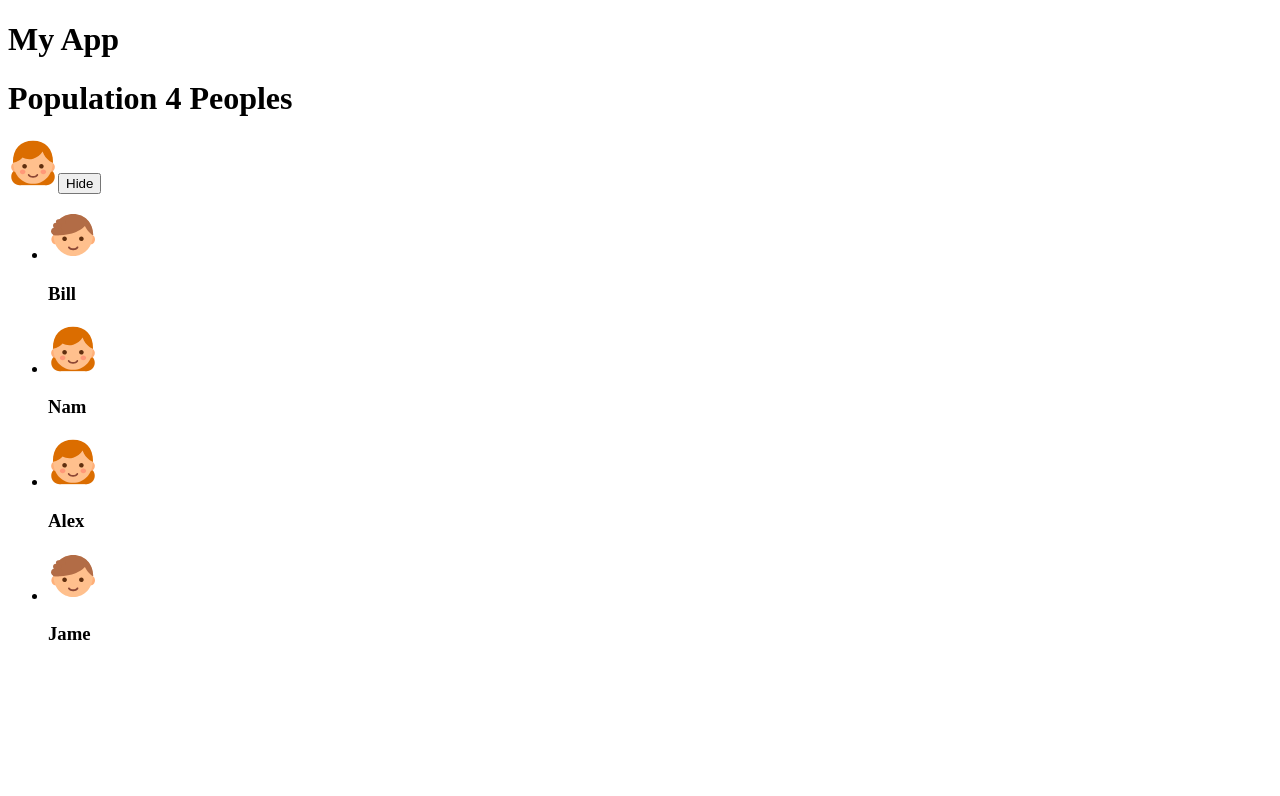
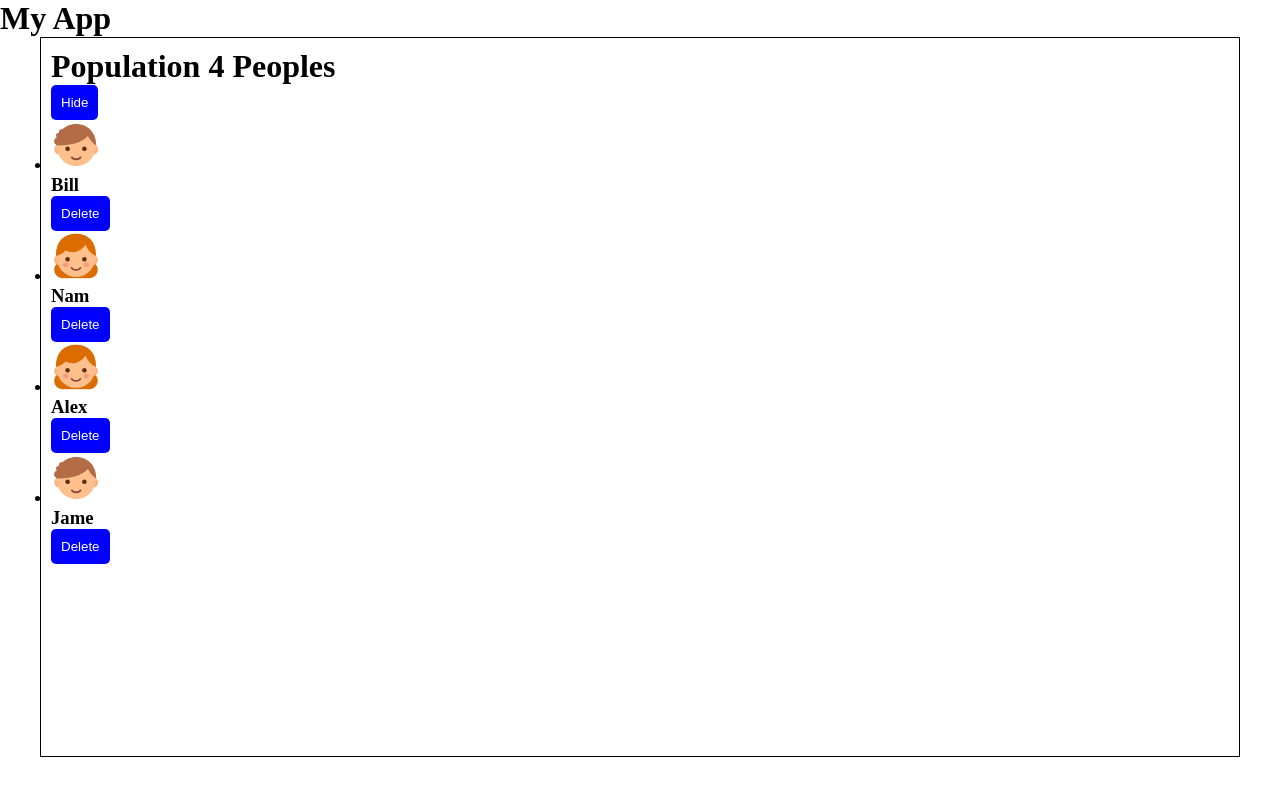
Before and after one commit to Siriphan47/Learn-react, a React (Vite) app: page / in a window 1280 px wide. Shown: the top 796 px of the page. Built offline with nearby package versions, Linux system fonts and the light colour scheme.

Commit message:
Learn how to create global style

```diff
--- a/src/App.jsx
+++ b/src/App.jsx
@@ -6,7 +6,9 @@ function App() {
   return (
     <>
       <Header />
-      <PersonList />
+      <main>
+        <PersonList />
+      </main>
     </>
   );
 }
--- a/src/components/PersonList.jsx
+++ b/src/components/PersonList.jsx
@@ -29,7 +29,6 @@ function PersonList() {
   return (
     <>
       <h1>Population {data.length} Peoples</h1>
-      <img src={girl} width={50} height={50} />
       <button onClick={() => setShow(!show)}>{show ? "Hide" : "Show"}</button>
       <ul>
         {show &&
@@ -41,6 +40,7 @@ function PersonList() {
                 height={50}
               />
               <h3>{item.name}</h3>
+              <button>Delete</button>
             </li>
           ))}
       </ul>
--- a/src/index.css
+++ b/src/index.css
@@ -1,111 +1,22 @@
-:root {
-  --text: #6b6375;
-  --text-h: #08060d;
-  --bg: #fff;
-  --border: #e5e4e7;
-  --code-bg: #f4f3ec;
-  --accent: #aa3bff;
-  --accent-bg: rgba(170, 59, 255, 0.1);
-  --accent-border: rgba(170, 59, 255, 0.5);
-  --social-bg: rgba(244, 243, 236, 0.5);
-  --shadow:
-    rgba(0, 0, 0, 0.1) 0 10px 15px -3px, rgba(0, 0, 0, 0.05) 0 4px 6px -2px;
-
-  --sans: system-ui, 'Segoe UI', Roboto, sans-serif;
-  --heading: system-ui, 'Segoe UI', Roboto, sans-serif;
-  --mono: ui-monospace, Consolas, monospace;
-
-  font: 18px/145% var(--sans);
-  letter-spacing: 0.18px;
-  color-scheme: light dark;
-  color: var(--text);
-  background: var(--bg);
-  font-synthesis: none;
-  text-rendering: optimizeLegibility;
-  -webkit-font-smoothing: antialiased;
-  -moz-osx-font-smoothing: grayscale;
-
-  @media (max-width: 1024px) {
-    font-size: 16px;
-  }
-}
-
-@media (prefers-color-scheme: dark) {
-  :root {
-    --text: #9ca3af;
-    --text-h: #f3f4f6;
-    --bg: #16171d;
-    --border: #2e303a;
-    --code-bg: #1f2028;
-    --accent: #c084fc;
-    --accent-bg: rgba(192, 132, 252, 0.15);
-    --accent-border: rgba(192, 132, 252, 0.5);
-    --social-bg: rgba(47, 48, 58, 0.5);
-    --shadow:
-      rgba(0, 0, 0, 0.4) 0 10px 15px -3px, rgba(0, 0, 0, 0.25) 0 4px 6px -2px;
-  }
-
-  #social .button-icon {
-    filter: invert(1) brightness(2);
-  }
-}
-
-body {
+* {
   margin: 0;
-}
-
-#root {
-  width: 1126px;
-  max-width: 100%;
-  margin: 0 auto;
-  text-align: center;
-  border-inline: 1px solid var(--border);
-  min-height: 100svh;
-  display: flex;
-  flex-direction: column;
+  padding: 0;
   box-sizing: border-box;
 }
 
-h1,
-h2 {
-  font-family: var(--heading);
-  font-weight: 500;
-  color: var(--text-h);
+button {
+  background: blue;
+  color: white;
+  padding: 10px;
+  cursor: pointer;
+  border: none;
+  border-radius: 5px;
 }
 
-h1 {
-  font-size: 56px;
-  letter-spacing: -1.68px;
-  margin: 32px 0;
-  @media (max-width: 1024px) {
-    font-size: 36px;
-    margin: 20px 0;
-  }
+main {
+  max-width: 1200px;
+  min-height: 90vh;
+  margin: auto;
+  padding: 10px;
+  border: 1px solid #000;
 }
-h2 {
-  font-size: 24px;
-  line-height: 118%;
-  letter-spacing: -0.24px;
-  margin: 0 0 8px;
-  @media (max-width: 1024px) {
-    font-size: 20px;
-  }
-}
-p {
-  margin: 0;
-}
-
-code,
-.counter {
-  font-family: var(--mono);
-  display: inline-flex;
-  border-radius: 4px;
-  color: var(--text-h);
-}
-
-code {
-  font-size: 15px;
-  line-height: 135%;
-  padding: 4px 8px;
-  background: var(--code-bg);
-}
```
Also changed, not shown: src/main.jsx (+6 -5 lines).
